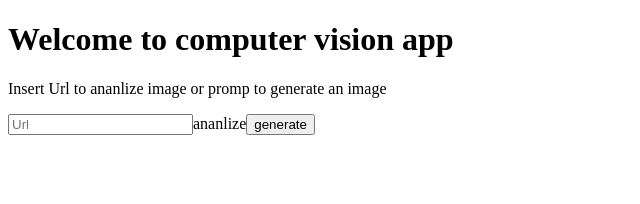
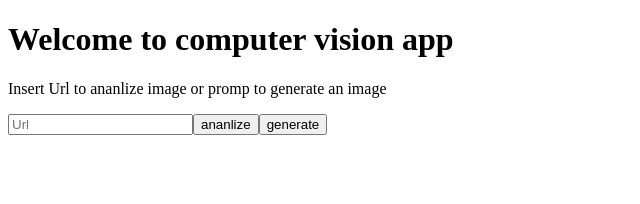
Before and after one commit to nicolasfrias-UDP/React-azure-web-api, a React (Create React App) app: page / in a window 1280 px wide. Shown: the top 204 px of the page, without its empty margins (0-640 px from the left). Built offline with nearby package versions, Linux system fonts and the light colour scheme; the HTML template or start-up script is replaced by a standard one.

Commit message:
Update App.js

```diff
--- a/src/App.js
+++ b/src/App.js
@@ -1,12 +1,11 @@
 import React from 'react';
 
 function App() {
-  const value = 'World';
   return <div>
     <h1> Welcome to computer vision app </h1>
     <p>Insert Url to ananlize image or promp to generate an image</p>
     <input type="text" placeholder="Url" />
-    <buttion>ananlize</buttion><button>generate</button>
+    <button>ananlize</button><button>generate</button>
   </div>;
 }
 
```
